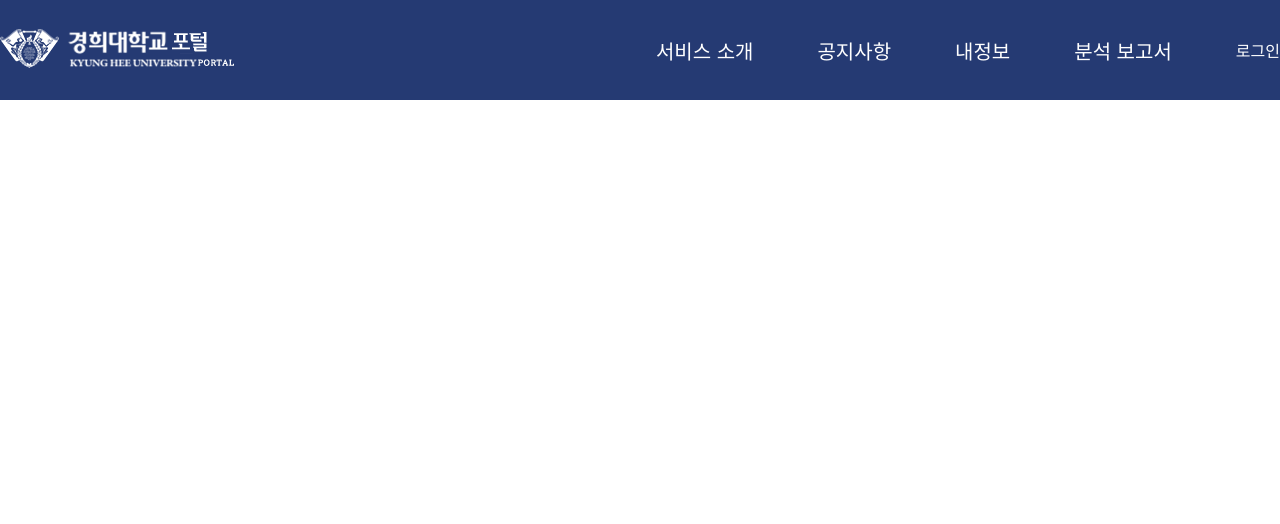
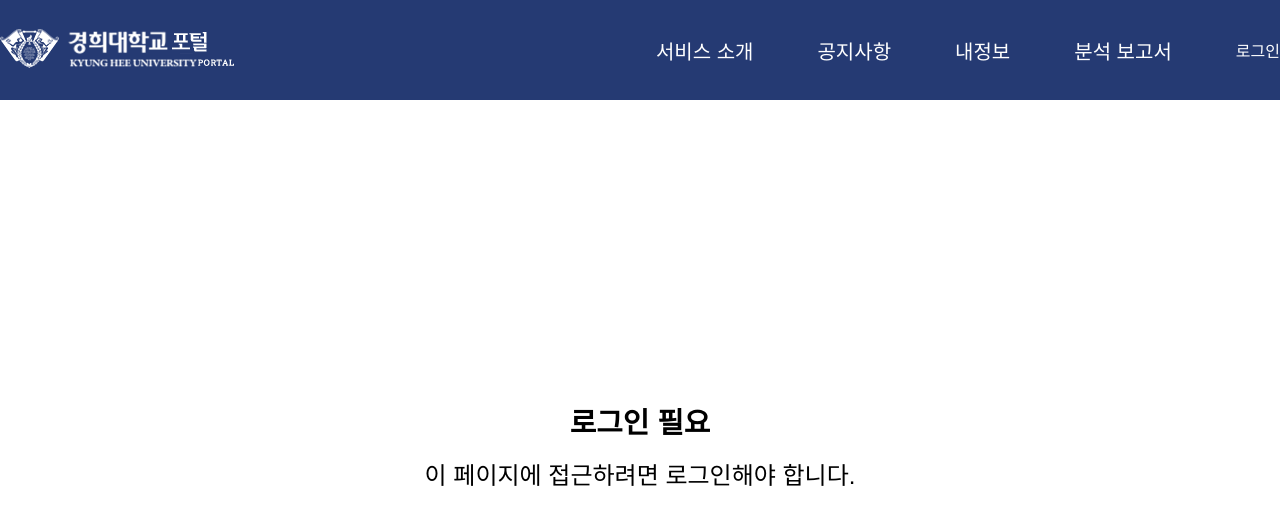
Before and after one commit to khu-return-19/client, a React (Create React App) app: page /error in a window 1280 px wide. Shown: the top 524 px of the page. Built offline with nearby package versions, Linux system fonts and the light colour scheme; no server answers; a web font is replaced by a local one.

Commit message:
feat: 인증 상태 체크 및 비공개 라우트 추가, 로그인 오류 페이지 구현

```diff
--- a/src/App.js
+++ b/src/App.js
@@ -8,6 +8,8 @@ import Resume from "pages/profile-resume";
 import Analysis from "pages/analysis";
 import AnalysisDetail from "pages/analysis-detail";
 import ResumeSelect from "./pages/analysis-select";
+import PrivateRoute from "./privateRoute";
+import { LoginError } from "pages/Error";
 
 function App() {
   return (
@@ -16,11 +18,12 @@ function App() {
         <Header />
         <Routes>
           <Route path="/" element={<Landing />} />
-          <Route path="/profile" element={<Profile />} />
-          <Route path="/profile/:id" element={<Resume />} />
-          <Route path="/analysis" element={<Analysis />} />
-          <Route path="/analysis/:id" element={<AnalysisDetail />} />
-          <Route path="/analysis/select" element={<ResumeSelect />} />
+          <Route path="/profile" element={<PrivateRoute element={<Profile />} />} />
+          <Route path="/profile/:id" element={<PrivateRoute element={<Resume />} />} />
+          <Route path="/analysis" element={<PrivateRoute element={<Analysis />} />} />
+          <Route path="/analysis/:id" element={<PrivateRoute element={<AnalysisDetail />} />} />
+          <Route path="/analysis/select" element={<PrivateRoute element={<ResumeSelect />} />} />
+          <Route path="/error" element={<LoginError />} />
         </Routes>
       </Router>
     </AuthProvider>
--- a/src/auth/authContext.js
+++ b/src/auth/authContext.js
@@ -1,31 +1,50 @@
-import React, { createContext, useContext, useEffect, useState } from "react";
+import React, { createContext, useContext } from "react";
+import { useQuery, useMutation, useQueryClient } from "@tanstack/react-query";
 import { checkAuthStatus, login, logout } from "auth/authService";
 
 const authContext = createContext();
 
 export function AuthProvider({ children }) {
-  const [isLoggedIn, setIsLoggedIn] = useState(false);
-  const [userInfo, setUserInfo] = useState({});
+  const queryClient = useQueryClient();
 
-  useEffect(() => {
-    checkAuthStatus().then((data) => {
-      if (data) {
-        setIsLoggedIn(true);
-        setUserInfo(data);
-      } else {
-        setIsLoggedIn(false);
-      }
-    });
-  }, []);
+  // NOTE: 로그인 상태를 체크하는 useQuery
+  const {
+    data: userInfo,
+    isLoading,
+    isError,
+    isSuccess,
+  } = useQuery({
+    queryKey: "authStatus",
+    queryFn: checkAuthStatus,
+    retry: false,
+  });
 
-  const handleLogout = async () => {
-    await logout();
-    setIsLoggedIn(false);
-    setUserInfo({});
+  // NOTE: 로그아웃 처리하는 useMutation
+  const logoutMutation = useMutation({
+    mutationFn: logout,
+    onSuccess: () => {
+      // NOTE: 로그아웃 후에는 인증 정보를 새로고침하여 반영
+      queryClient.invalidateQueries("authStatus");
+    },
+  });
+
+  const handleLogout = () => {
+    logoutMutation.mutate();
   };
 
+  const isLoggedIn = isSuccess && userInfo !== null;
+
   return (
-    <authContext.Provider value={{ isLoggedIn, userInfo, login, logout: handleLogout }}>
+    <authContext.Provider
+      value={{
+        isLoggedIn,
+        userInfo,
+        login,
+        logout: handleLogout,
+        loading: isLoading,
+        error: isError,
+      }}
+    >
       {children}
     </authContext.Provider>
   );
--- /dev/null
+++ b/src/pages/Error/index.js
@@ -0,0 +1,3 @@
+import LoginError from "./ui/LoginError";
+
+export { LoginError };
--- /dev/null
+++ b/src/pages/Error/ui/LoginError.jsx
@@ -0,0 +1,15 @@
+import React from "react";
+import styles from "./LoginError.module.scss";
+
+function LoginError() {
+  return (
+    <div className={styles.loginError}>
+      <div className={styles.container}>
+        <span>로그인 필요</span>
+        <span>이 페이지에 접근하려면 로그인해야 합니다.</span>
+      </div>
+    </div>
+  );
+}
+
+export default LoginError;
--- /dev/null
+++ b/src/pages/Error/ui/LoginError.module.scss
@@ -0,0 +1,25 @@
+.loginError {
+  display: flex;
+  justify-content: center;
+  align-items: center;
+  height: calc(100vh - 6.25rem);
+  font-family: Arial, sans-serif;
+}
+
+.container {
+  text-align: center;
+  padding: 20px;
+  border-radius: 8px;
+}
+
+.container span {
+  display: block;
+  font-size: 1.5rem;
+  margin-bottom: 10px;
+}
+
+.container span:first-child {
+  font-weight: bold;
+  font-size: 1.8rem;
+  margin-bottom: 15px;
+}
--- /dev/null
+++ b/src/privateRoute.js
@@ -0,0 +1,19 @@
+import React from "react";
+import { Navigate } from "react-router-dom";
+import { useAuth } from "auth/authContext";
+
+const PrivateRoute = ({ element }) => {
+  const { isLoggedIn, loading, error } = useAuth();
+
+  if (loading) {
+    return <div>Loading...</div>;
+  }
+
+  if (error) {
+    return <div>Error occurred while checking authentication.</div>;
+  }
+
+  return isLoggedIn ? element : <Navigate to="/error" replace />;
+};
+
+export default PrivateRoute;
```
